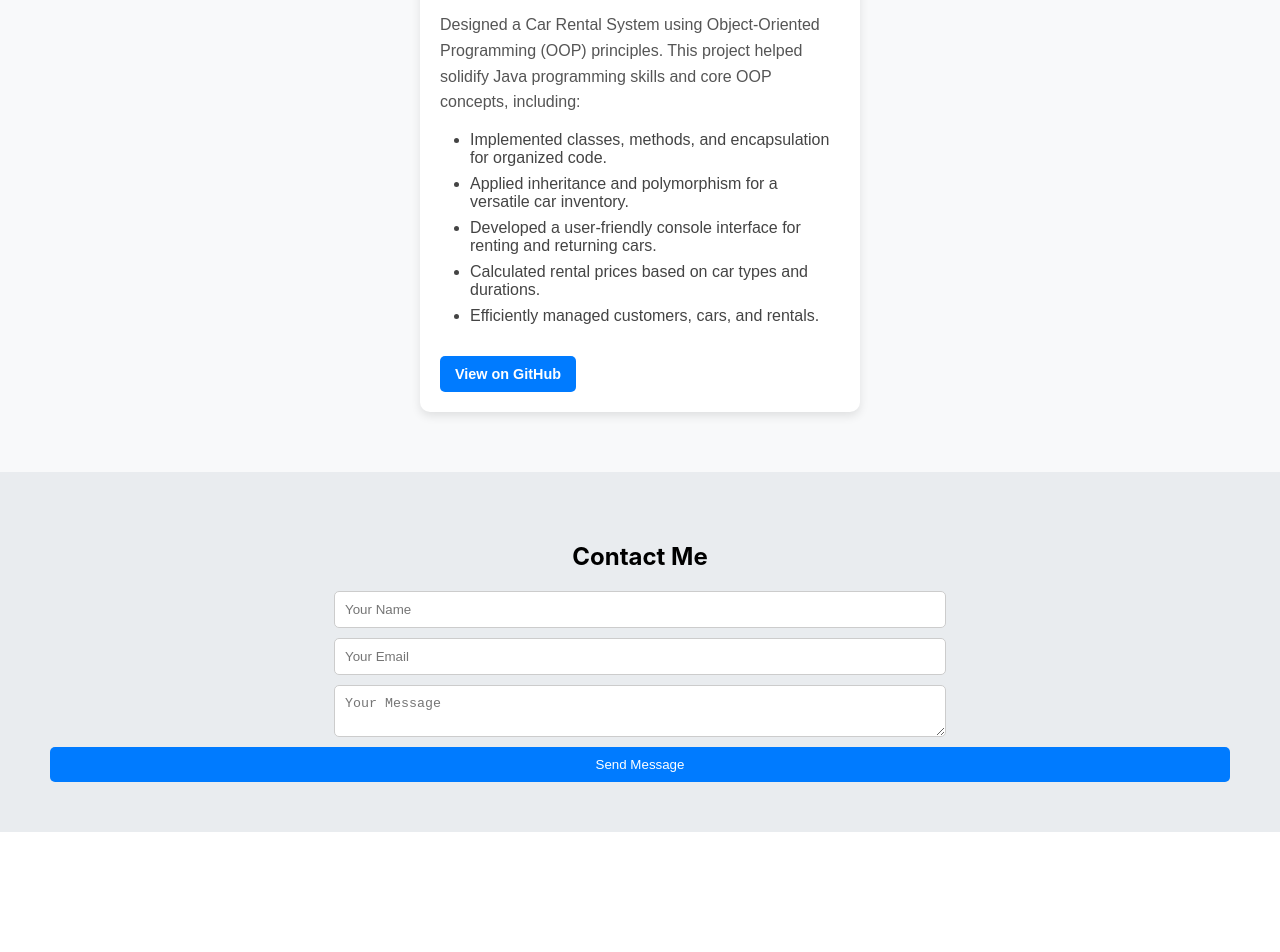
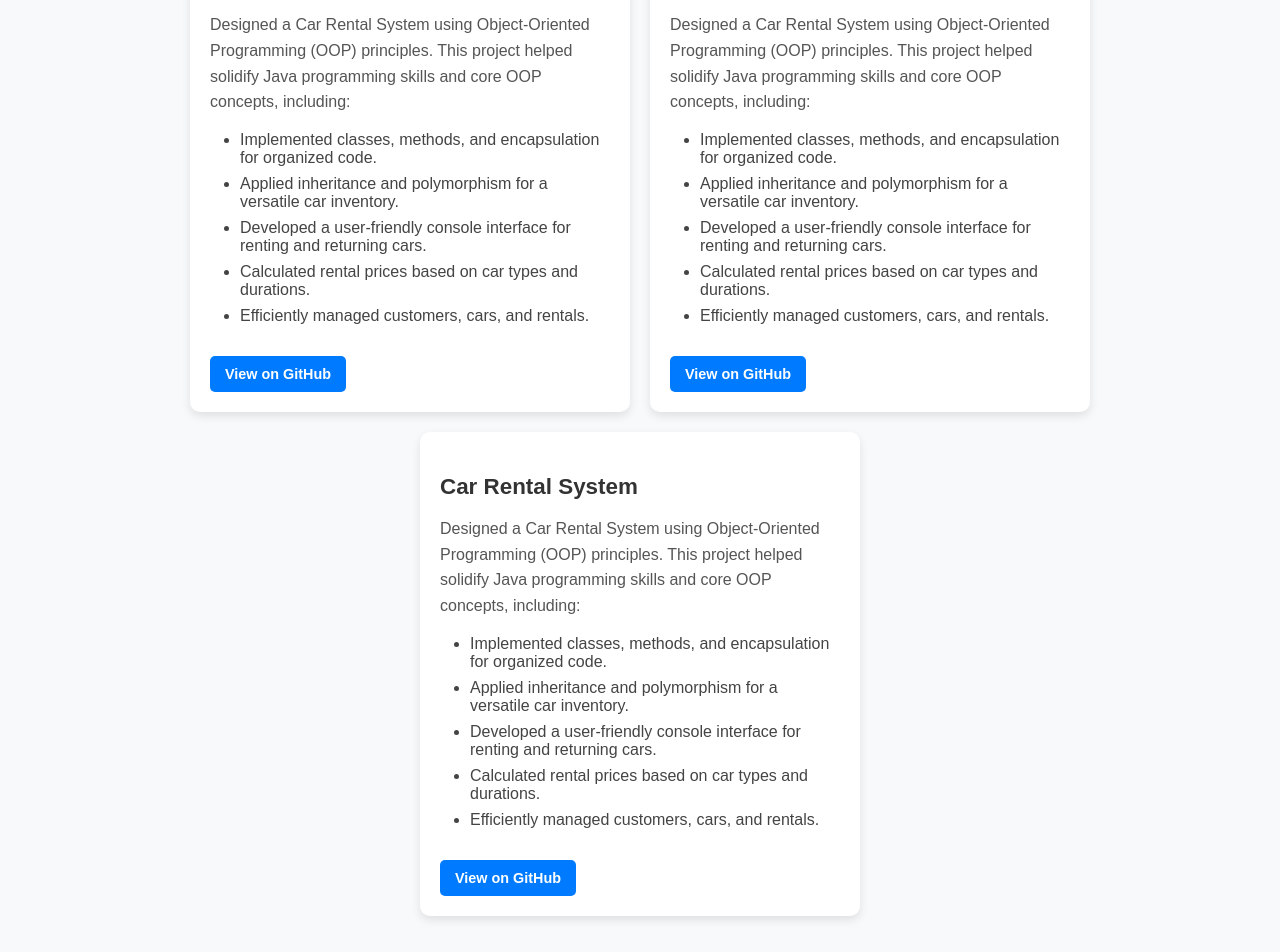
Before and after one commit to GihanJeewantha/portfolio-website, a React (Create React App) app in the folder portfolio-website/: page / in a window 1280 px wide. Shown: the part 1980-2932 px from the top of the page. Before the commit the page ends 2812 px from the top, so only its background shows below. Built offline with nearby package versions, Linux system fonts and the light colour scheme.

Commit message:
Update Portfolio.js

```diff
--- a/portfolio-website/src/components/Portfolio.js
+++ b/portfolio-website/src/components/Portfolio.js
@@ -29,6 +29,52 @@ const Portfolio = () => {
                         View on GitHub
                     </a>
                 </div>
+
+                <div className="project-card">
+                    <h3>Car Rental System</h3>
+                    <p>
+                        Designed a Car Rental System using Object-Oriented Programming (OOP) principles.
+                        This project helped solidify Java programming skills and core OOP concepts, including:
+                    </p>
+                    <ul>
+                        <li>Implemented classes, methods, and encapsulation for organized code.</li>
+                        <li>Applied inheritance and polymorphism for a versatile car inventory.</li>
+                        <li>Developed a user-friendly console interface for renting and returning cars.</li>
+                        <li>Calculated rental prices based on car types and durations.</li>
+                        <li>Efficiently managed customers, cars, and rentals.</li>
+                    </ul>
+                    <a
+                        href="https://github.com/GihanJeewantha/Car-Rental-System.git"
+                        target="_blank"
+                        rel="noopener noreferrer"
+                        className="project-link"
+                    >
+                        View on GitHub
+                    </a>
+                </div>
+
+                <div className="project-card">
+                    <h3>Car Rental System</h3>
+                    <p>
+                        Designed a Car Rental System using Object-Oriented Programming (OOP) principles.
+                        This project helped solidify Java programming skills and core OOP concepts, including:
+                    </p>
+                    <ul>
+                        <li>Implemented classes, methods, and encapsulation for organized code.</li>
+                        <li>Applied inheritance and polymorphism for a versatile car inventory.</li>
+                        <li>Developed a user-friendly console interface for renting and returning cars.</li>
+                        <li>Calculated rental prices based on car types and durations.</li>
+                        <li>Efficiently managed customers, cars, and rentals.</li>
+                    </ul>
+                    <a
+                        href="https://github.com/GihanJeewantha/Car-Rental-System.git"
+                        target="_blank"
+                        rel="noopener noreferrer"
+                        className="project-link"
+                    >
+                        View on GitHub
+                    </a>
+                </div>
             </div>
         </section>
     );
```
